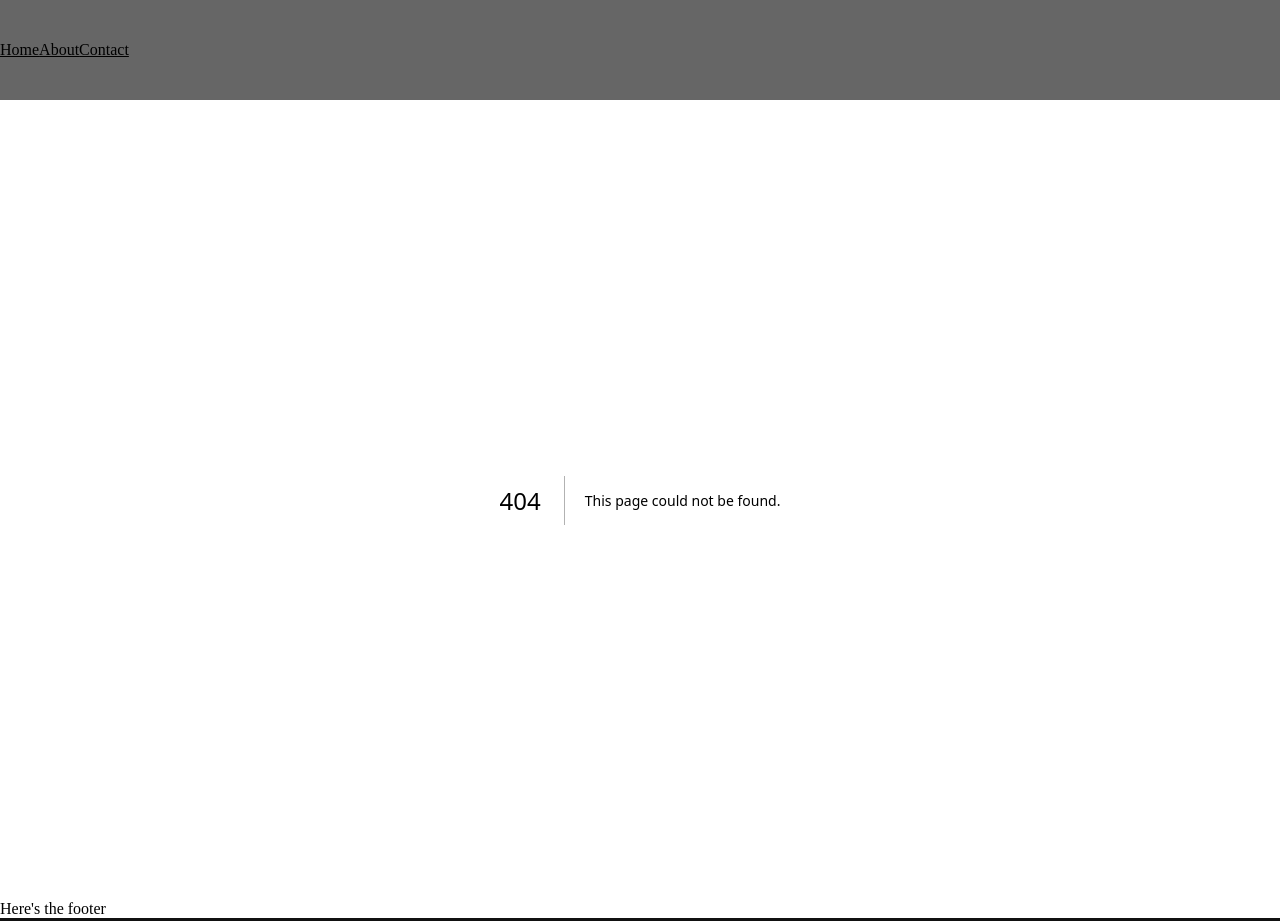
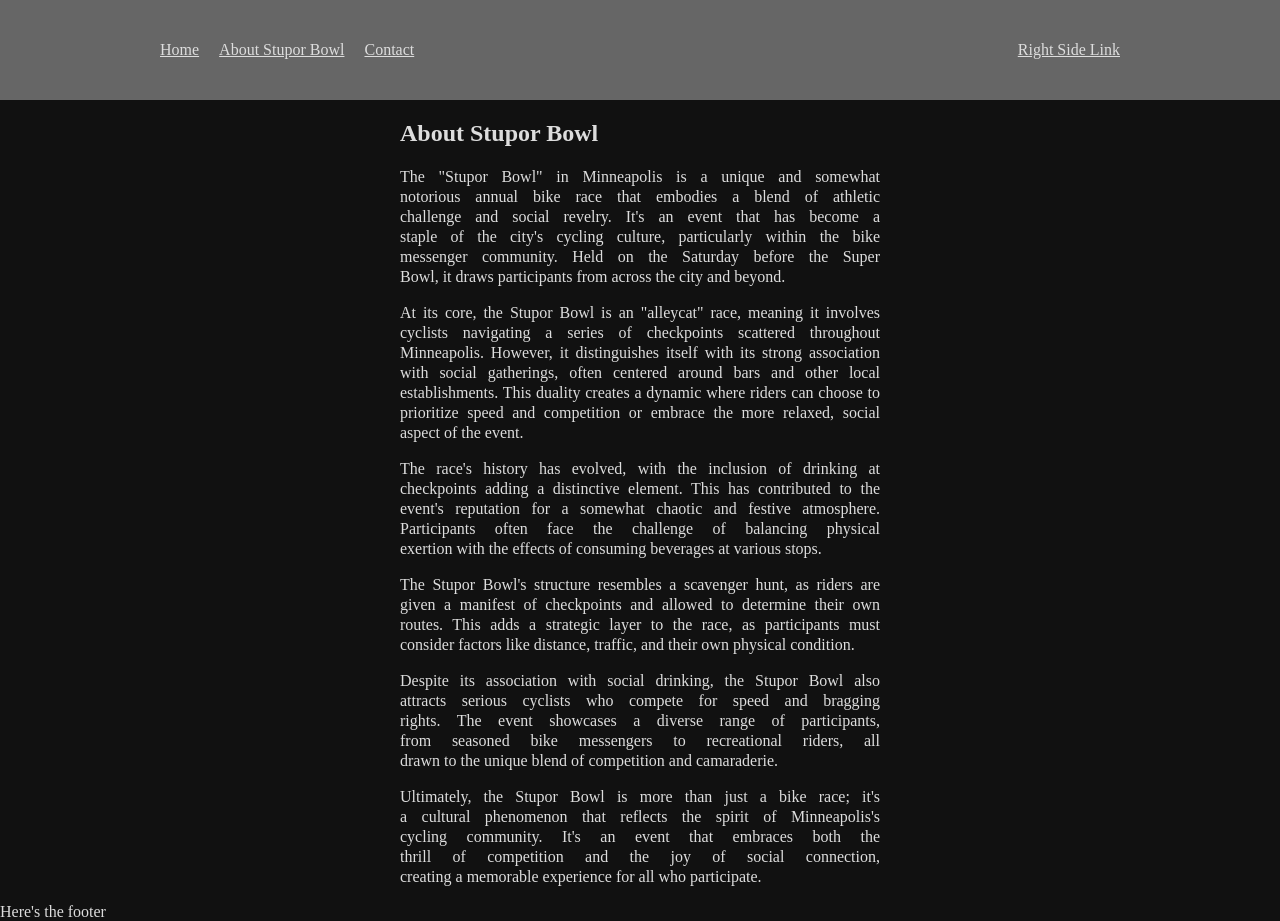
Before and after one commit to macemke4130/stuporbowl, a Next.js app: page /about-stupor-bowl in a window 1280 px wide. Before the commit this address had no page. Built offline with nearby package versions, Linux system fonts and the light colour scheme.

Commit message:
Add about page. Scaffold CSS

```diff
--- a/src/app/_components/header/Header.tsx
+++ b/src/app/_components/header/Header.tsx
@@ -5,9 +5,10 @@ export default function Header() {
     return (
         <header className={s.header}>
             <nav>
-                <Link href={"#"}>Home</Link>
-                <Link href={"#"}>About</Link>
-                <Link href={"#"}>Contact</Link>
+                <Link href="./">Home</Link>
+                <Link href="./about-stupor-bowl">About Stupor Bowl</Link>
+                <Link href="#">Contact</Link>
+                <Link href="#" className="ml-auto">Right Side Link</Link>
             </nav>
         </header>
     )
--- a/src/app/_components/header/header.module.css
+++ b/src/app/_components/header/header.module.css
@@ -2,4 +2,16 @@
   background-color: #666;
   height: 10rem;
   align-content: center;
+
+  nav {
+    display: flex;
+    gap: 2rem;
+    max-width: 96rem;
+    margin: 0 auto;
+    padding: 0 1rem;
+
+    @media (min-width: 992px) {
+      padding: 0;
+    }
+  }
 }
--- /dev/null
+++ b/src/app/about-stupor-bowl/page.tsx
@@ -0,0 +1,20 @@
+import s from "./page.module.css";
+
+export default function AboutStuporBowl() {
+    return (
+        <article>
+            <h1>About Stupor Bowl</h1>
+            <p>The "Stupor Bowl" in Minneapolis is a unique and somewhat notorious annual bike race that embodies a blend of athletic challenge and social revelry. It's an event that has become a staple of the city's cycling culture, particularly within the bike messenger community. Held on the Saturday before the Super Bowl, it draws participants from across the city and beyond.</p>
+
+            <p>At its core, the Stupor Bowl is an "alleycat" race, meaning it involves cyclists navigating a series of checkpoints scattered throughout Minneapolis. However, it distinguishes itself with its strong association with social gatherings, often centered around bars and other local establishments. This duality creates a dynamic where riders can choose to prioritize speed and competition or embrace the more relaxed, social aspect of the event.</p>
+
+            <p>The race's history has evolved, with the inclusion of drinking at checkpoints adding a distinctive element. This has contributed to the event's reputation for a somewhat chaotic and festive atmosphere. Participants often face the challenge of balancing physical exertion with the effects of consuming beverages at various stops.</p>
+
+            <p>The Stupor Bowl's structure resembles a scavenger hunt, as riders are given a manifest of checkpoints and allowed to determine their own routes. This adds a strategic layer to the race, as participants must consider factors like distance, traffic, and their own physical condition.</p>
+
+            <p>Despite its association with social drinking, the Stupor Bowl also attracts serious cyclists who compete for speed and bragging rights. The event showcases a diverse range of participants, from seasoned bike messengers to recreational riders, all drawn to the unique blend of competition and camaraderie.</p>
+
+            <p>Ultimately, the Stupor Bowl is more than just a bike race; it's a cultural phenomenon that reflects the spirit of Minneapolis's cycling community. It's an event that embraces both the thrill of competition and the joy of social connection, creating a memorable experience for all who participate.</p>
+        </article>
+    );
+}
--- a/src/app/globals.css
+++ b/src/app/globals.css
@@ -1,6 +1,7 @@
 :root {
   --site-background-color: #111;
   --site-text-color: #ddd;
+  --site-max-width: 99.2rem;
 }
 
 @layer reset, defaults, layout, components, utilities, overrides;
@@ -42,6 +43,17 @@
     padding: 0;
     list-style: none;
   }
+
+  :where(main > article) {
+    margin: 0 auto;
+    max-width: 60ch;
+  }
+
+  :where(main > article p) {
+    text-align: justify;
+    line-height: 1.25;
+    text-wrap: balance;
+  }
 }
 
 @layer utilities {
@@ -56,4 +68,30 @@
   .align-items-center {
     align-items: center;
   }
+
+  .ml-auto {
+    margin-left: auto;
+  }
+
+  .mr-auto {
+    margin-right: auto;
+  }
 }
+
+/* Media Breakpoints. Mobile first. */
+
+@media (min-width: 576px) {
+}
+
+@media (min-width: 768px) {
+}
+
+@media (min-width: 992px) {
+  /* This is maximum content width */
+}
+
+@media (min-width: 1200px) {
+}
+
+@media (min-width: 1440px) {
+}
```
Also changed, not shown: src/app/about-stupor-bowl/about-stupor-bowl.module.css (added).
